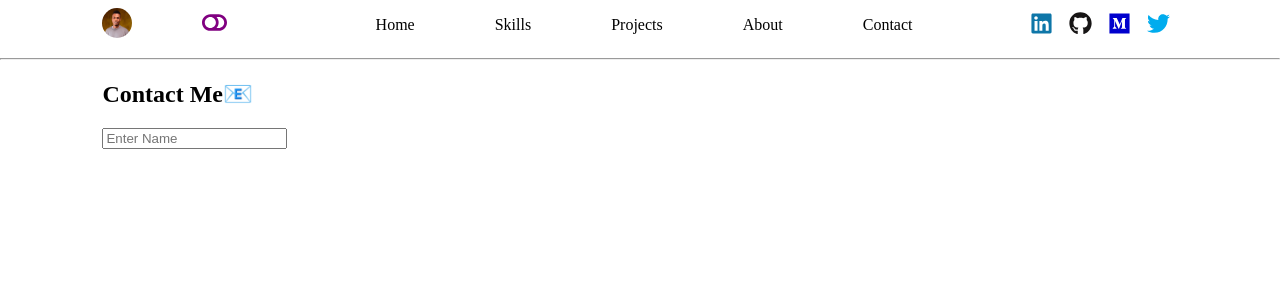
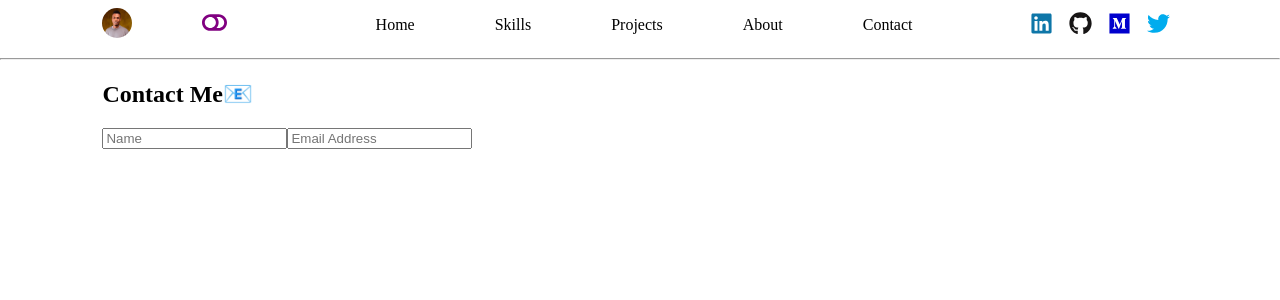
Before and after one commit to brytebee/portfolio, a React (Create React App) app: page /contact in a window 1280 px wide. Shown: the top 300 px of the page. Built offline with nearby package versions, Linux system fonts and the light colour scheme.

Commit message:
:white_check_mark: Add email field
Added email field

```diff
--- a/src/pages/Contact.jsx
+++ b/src/pages/Contact.jsx
@@ -4,7 +4,8 @@ const Contact = () => (
   <div className="gen-padding">
     <h2>Contact Me📧</h2>
     <form action="" method="post">
-      <input type="text" placeholder="Enter Name" />
+      <input type="text" placeholder="Name" required />
+      <input type="email" placeholder="Email Address" required />
     </form>
   </div>
 );
```
